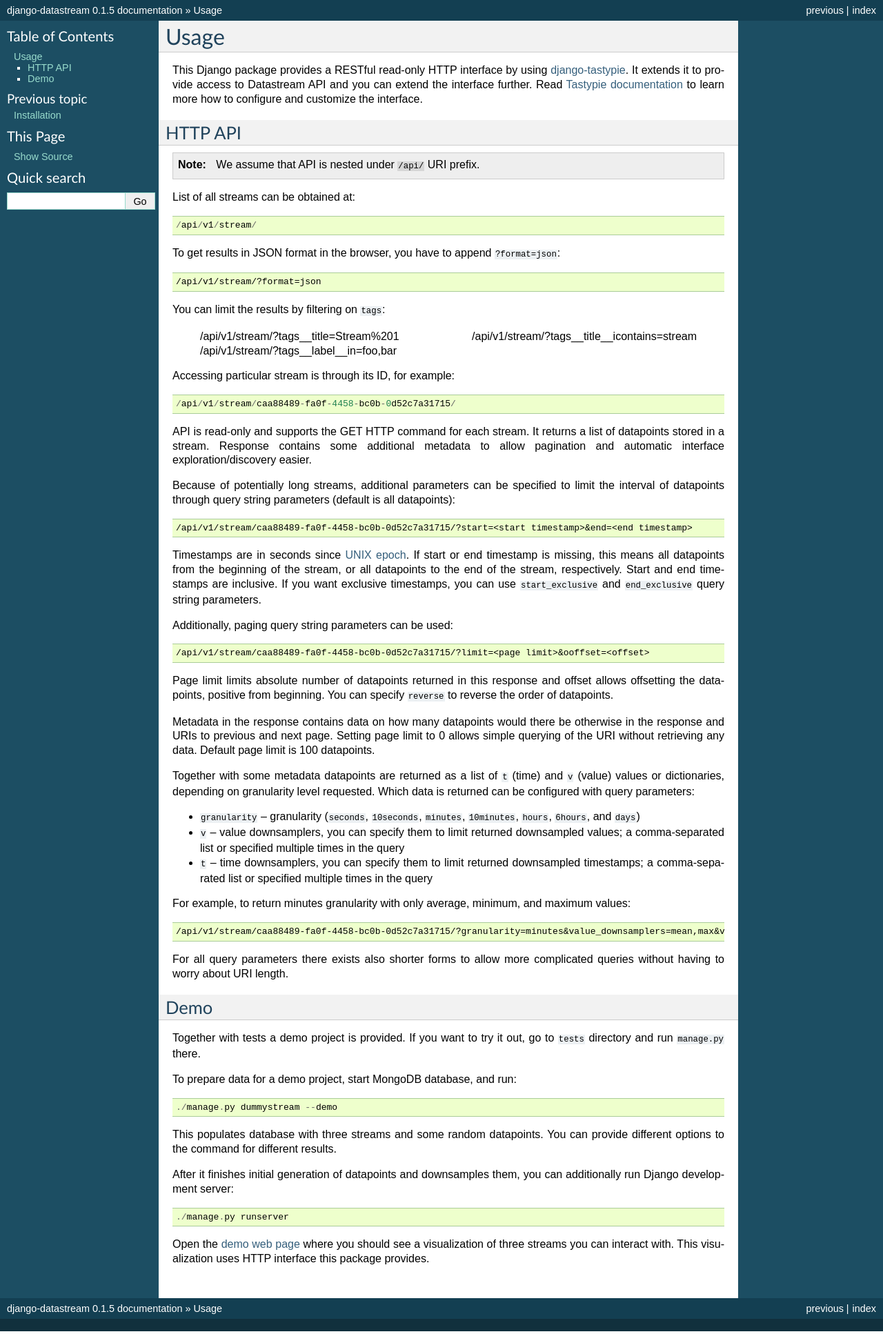
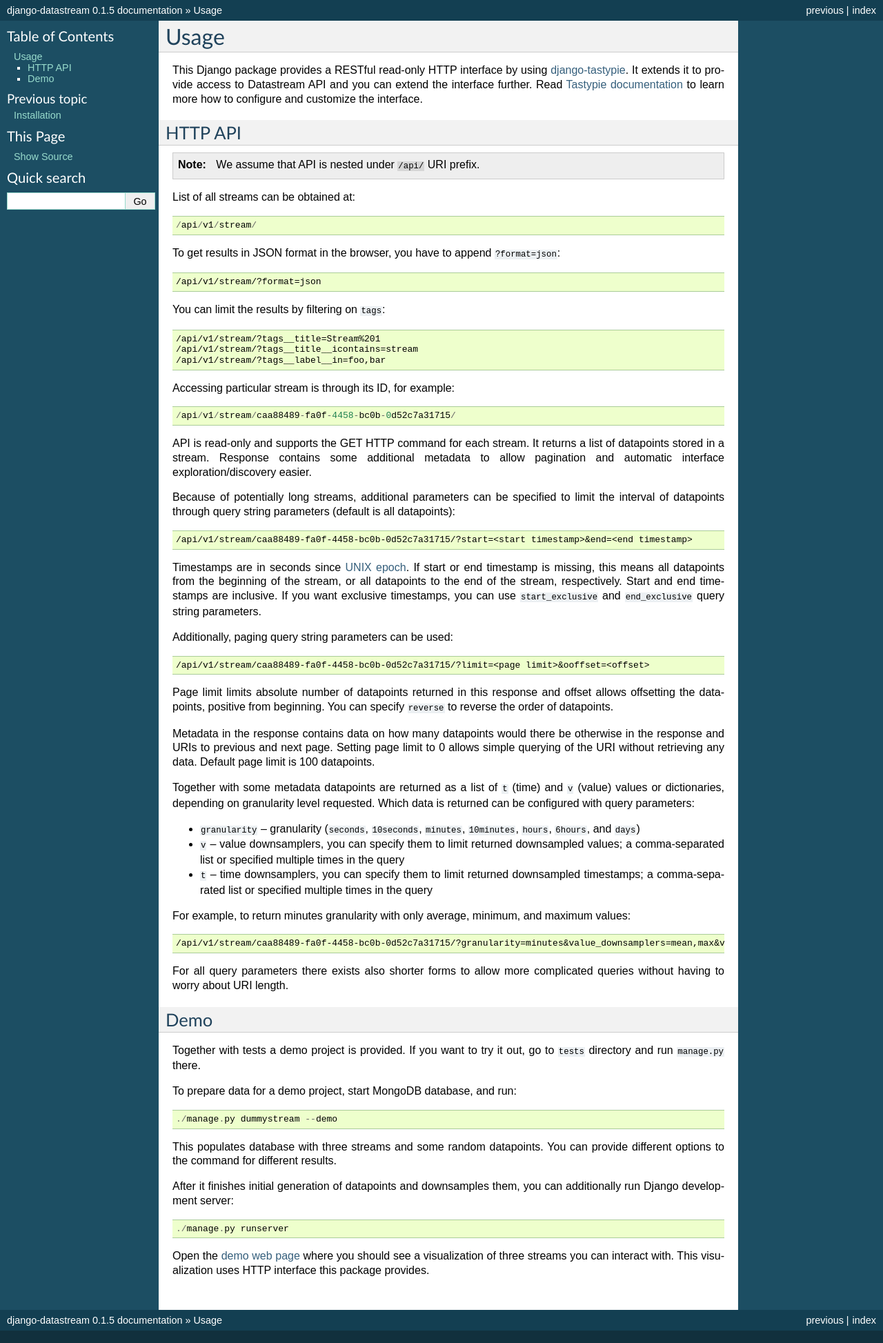
Before and after one commit to wlanslovenija/django-datastream, a Sphinx documentation site: the page built from docs/usage.rst, in a window 1280 px wide. Shown: the whole page at 69% size. Built offline with Sphinx 7.4.7, drawn with Linux system fonts in a browser that asks for light colours.

Commit message:
Documentation fix.

```diff
--- a/docs/usage.rst
+++ b/docs/usage.rst
@@ -23,7 +23,7 @@ To get results in JSON format in the browser, you have to append ``?format=json`
 
     /api/v1/stream/?format=json
 
-You can limit the results by filtering on ``tags``:
+You can limit the results by filtering on ``tags``::
 
     /api/v1/stream/?tags__title=Stream%201
     /api/v1/stream/?tags__title__icontains=stream
```
